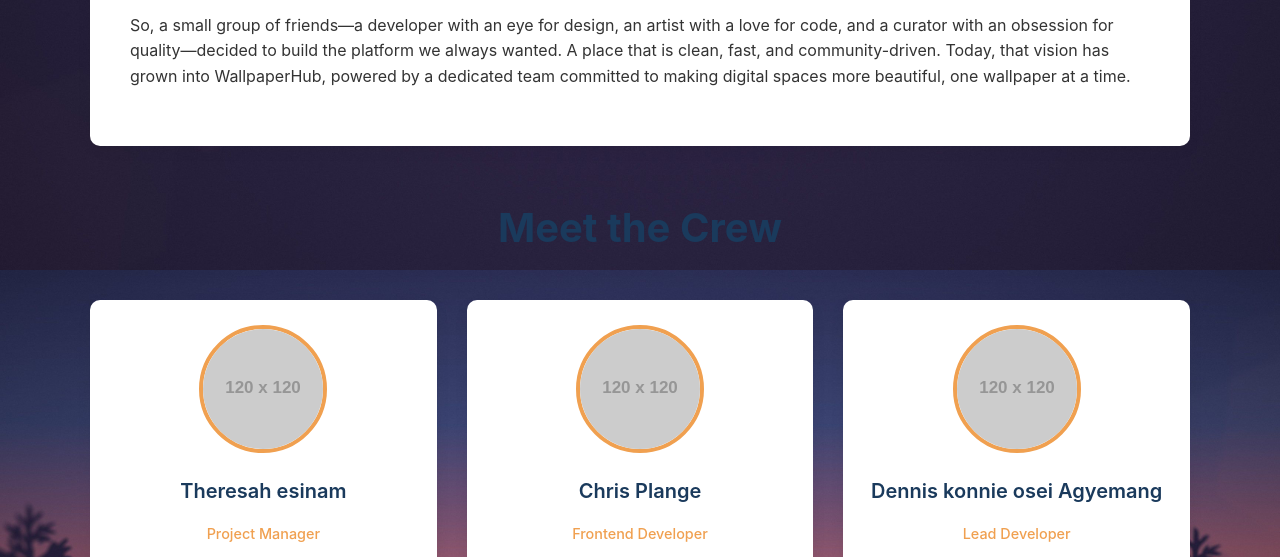
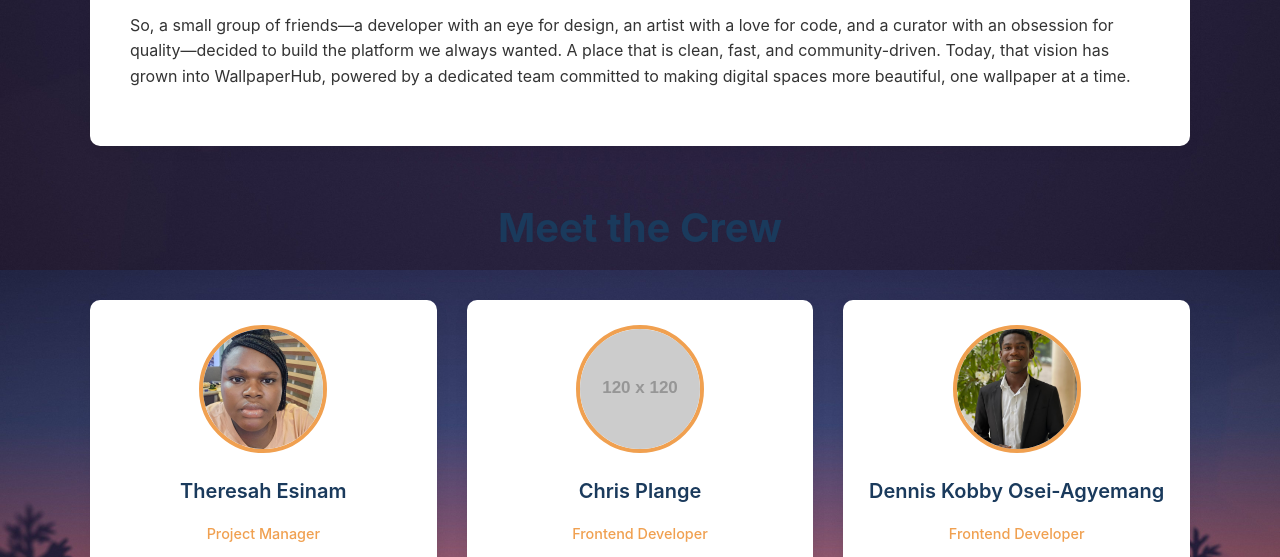
Before and after one commit to DenjayDev/WALLPAPERHUB, a plain HTML site: page PAGES/About-us.html in a window 1280 px wide. Shown: the part 530-1087 px from the top of the page. Drawn offline with Linux system fonts and the light colour scheme.

Commit message:
picture additions and updates to the team member bios in the About Us page, as well as fixing the footer links in the contact page. Also, adjusted the search box styling in the stylesheet for better alignment.

```diff
--- a/PAGES/About-us.html
+++ b/PAGES/About-us.html
@@ -37,8 +37,8 @@
             <div class="team-grid">
                 <!-- Team Member 1 -->
                 <div class="team-member-card">
-                    <img src="https://via.placeholder.com/120" alt="Team Member Photo" class="member-photo">
-                    <h3 class="member-name">Theresah esinam</h3>
+                    <img src="../ASSETS/pm.jpeg" alt="Team Member Photo" class="member-photo">
+                    <h3 class="member-name">Theresah Esinam</h3>
                     <p class="member-role">Project Manager</p>
                     <p class="member-bio">The visionary who started it all. Theresah ensures our mission stays true
                         while exploring new horizons for digital art.</p>
@@ -63,9 +63,9 @@
 
                 <!-- Team Member 3 -->
                 <div class="team-member-card">
-                    <img src="https://via.placeholder.com/120" alt="Team Member Photo" class="member-photo">
-                    <h3 class="member-name">Dennis konnie osei Agyemang</h3>
-                    <p class="member-role">Lead Developer</p>
+                    <img src="../ASSETS/fd.jpg" alt="Team Member Photo" class="member-photo">
+                    <h3 class="member-name">Dennis Kobby Osei-Agyemang</h3>
+                    <p class="member-role">Frontend Developer</p>
                     <p class="member-bio">The architect of our platform. Dennis loves clean code, fast servers, and
                         making complex technology feel effortless.</p>
                     <div class="member-socials">
```
Also changed, not shown: ASSETS/fd.jpg (added), ASSETS/pm.jpeg (added).
